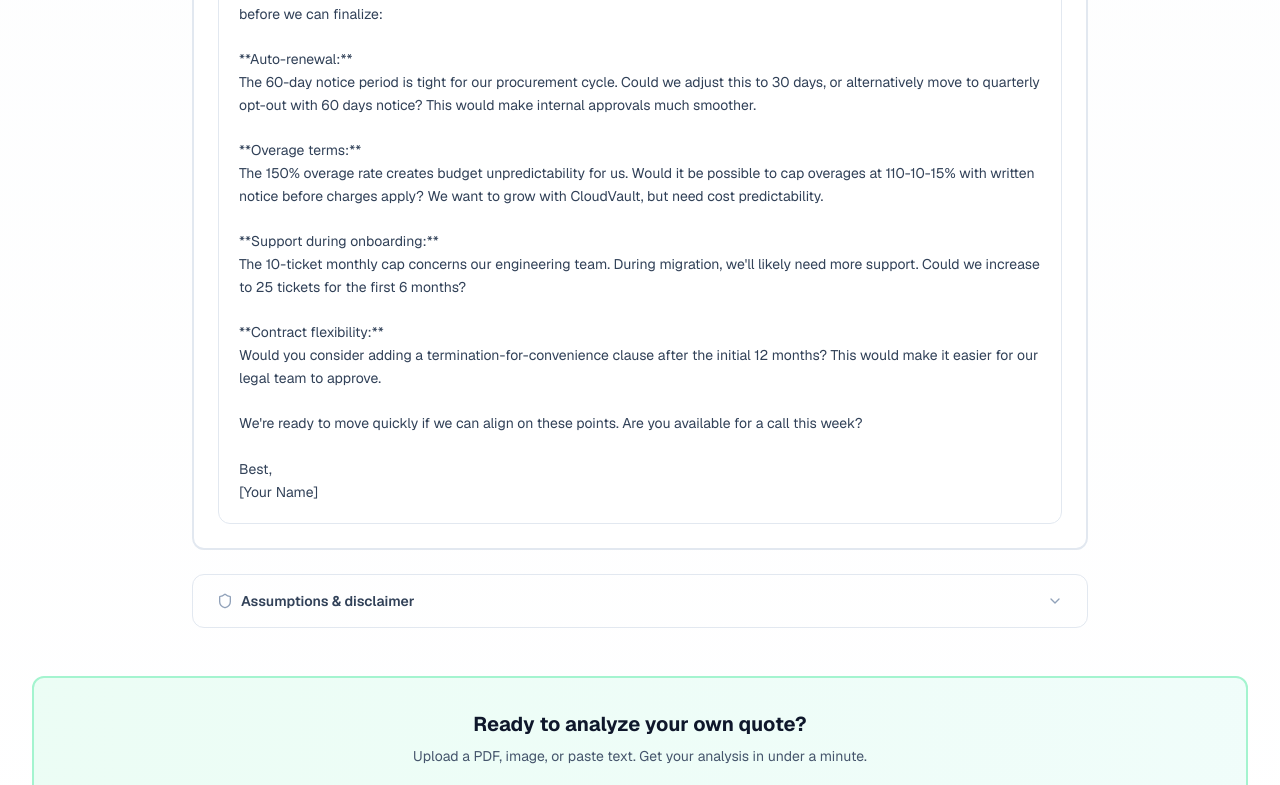
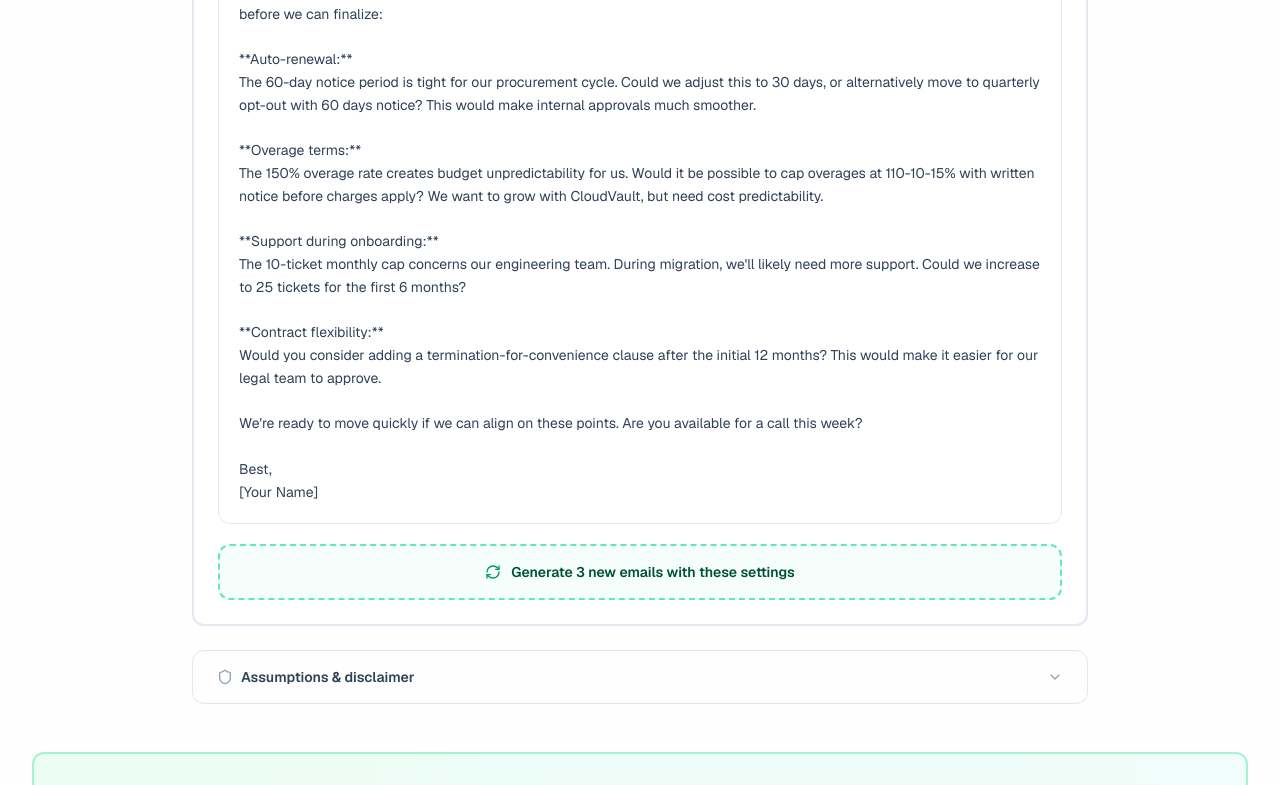
Before and after one commit to Boomchakalala/Dealcheck, a Next.js app: page /example in a window 1280 px wide. Shown: the part 3520-4305 px from the top of the page. Built offline with nearby package versions, Linux system fonts and the light colour scheme.

Commit message:
Sandbox autosave

```diff
--- a/src/components/OutputDisplay.tsx
+++ b/src/components/OutputDisplay.tsx
@@ -500,6 +500,50 @@ export function OutputDisplay({ output }: OutputDisplayProps) {
               <span className="text-[11px] font-medium text-slate-400 uppercase tracking-wide">Preview</span>
               <div className="flex-1 h-px bg-slate-200" />
             </div>
+
+            {/* Show regenerated emails if available */}
+            {regeneratedEmails ? (
+              <div className="space-y-3">
+                {/* Tab selector for regenerated emails */}
+                <div className="flex gap-1 bg-slate-100 rounded-lg p-1">
+                  {regeneratedEmails.map((email, idx) => (
+                    <button
+                      key={idx}
+                      onClick={() => setRegenTab(idx)}
+                      className={`flex-1 px-3 py-2 text-xs font-semibold rounded-md transition-all ${
+                        regenTab === idx
+                          ? 'bg-white text-slate-900 shadow-sm'
+                          : 'text-slate-500 hover:text-slate-700'
+                      }`}
+                    >
+                      {email.label}
+                    </button>
+                  ))}
+                </div>
+
+                <div className="flex items-center gap-1.5 text-xs text-emerald-600 font-medium">
+                  <Sparkles className="w-3 h-3" />
+                  Generated based on your settings — copy or regenerate again
+                </div>
+
+                <div className="rounded-xl border border-slate-200 overflow-hidden">
+                  <div className="px-5 py-3 bg-slate-50 border-b border-slate-200 flex items-center justify-between">
+                    <div>
+                      <p className="text-xs font-medium text-slate-500">Subject</p>
+                      <p className="text-sm font-semibold text-slate-900">{regeneratedEmails[regenTab].subject}</p>
+                    </div>
+                    <CopyButton
+                      text={`Subject: ${regeneratedEmails[regenTab].subject}\n\n${regeneratedEmails[regenTab].body}`}
+                      label="Copy email"
+                    />
+                  </div>
+                  <div className="p-5">
+                    <p className="text-sm text-slate-700 whitespace-pre-wrap leading-relaxed">{regeneratedEmails[regenTab].body}</p>
+                  </div>
+                </div>
+              </div>
+            ) : (
+              /* Default email preview from original analysis */
               <div className="rounded-xl border border-slate-200 overflow-hidden">
                 <div className="px-5 py-3 bg-slate-50 border-b border-slate-200 flex items-center justify-between">
                   <div>
@@ -515,7 +559,31 @@ export function OutputDisplay({ output }: OutputDisplayProps) {
                   <p className="text-sm text-slate-700 whitespace-pre-wrap leading-relaxed">{emailBody}</p>
                 </div>
               </div>
+            )}
           </div>
+
+          {/* Regenerate button */}
+          {regenError && (
+            <div className="p-3 bg-red-50 border border-red-200 rounded-lg text-sm text-red-800">
+              {regenError}
+            </div>
+          )}
+          <button
+            type="button"
+            onClick={handleRegenerateEmails}
+            disabled={regenerating}
+            className="w-full p-4 rounded-xl border-2 border-dashed border-emerald-300 bg-emerald-50/50
+                       hover:border-emerald-400 hover:bg-emerald-50 transition-all flex items-center justify-center gap-2.5"
+          >
+            {regenerating ? (
+              <Loader2 className="w-4 h-4 text-emerald-600 animate-spin" />
+            ) : (
+              <RefreshCw className="w-4 h-4 text-emerald-600" />
+            )}
+            <span className="text-sm font-semibold text-emerald-900">
+              {regenerating ? 'Generating new emails...' : regeneratedEmails ? 'Regenerate with current settings' : 'Generate 3 new emails with these settings'}
+            </span>
+          </button>
         </div>
       </div>
 
```
Lines whose indentation alone changed are shown as unchanged.
